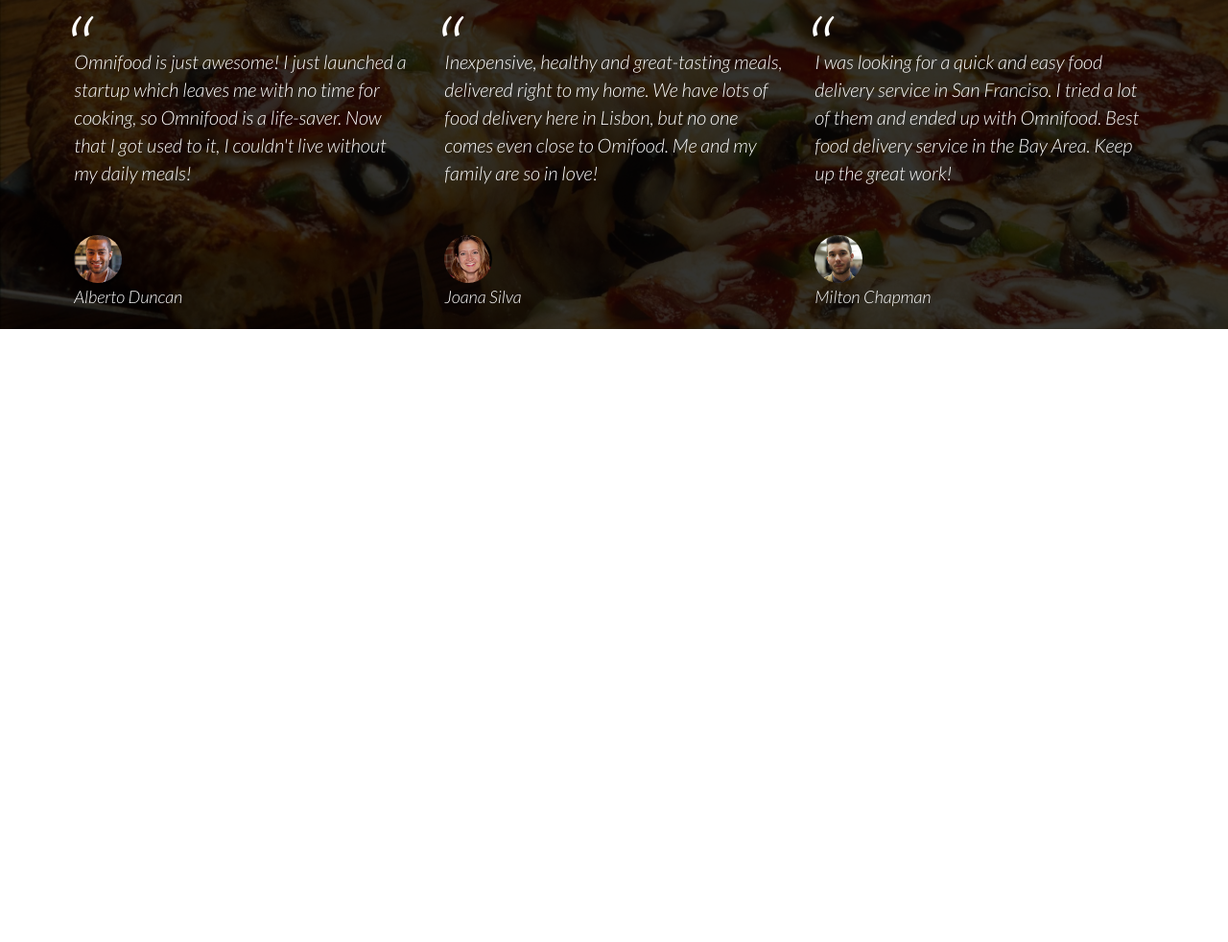
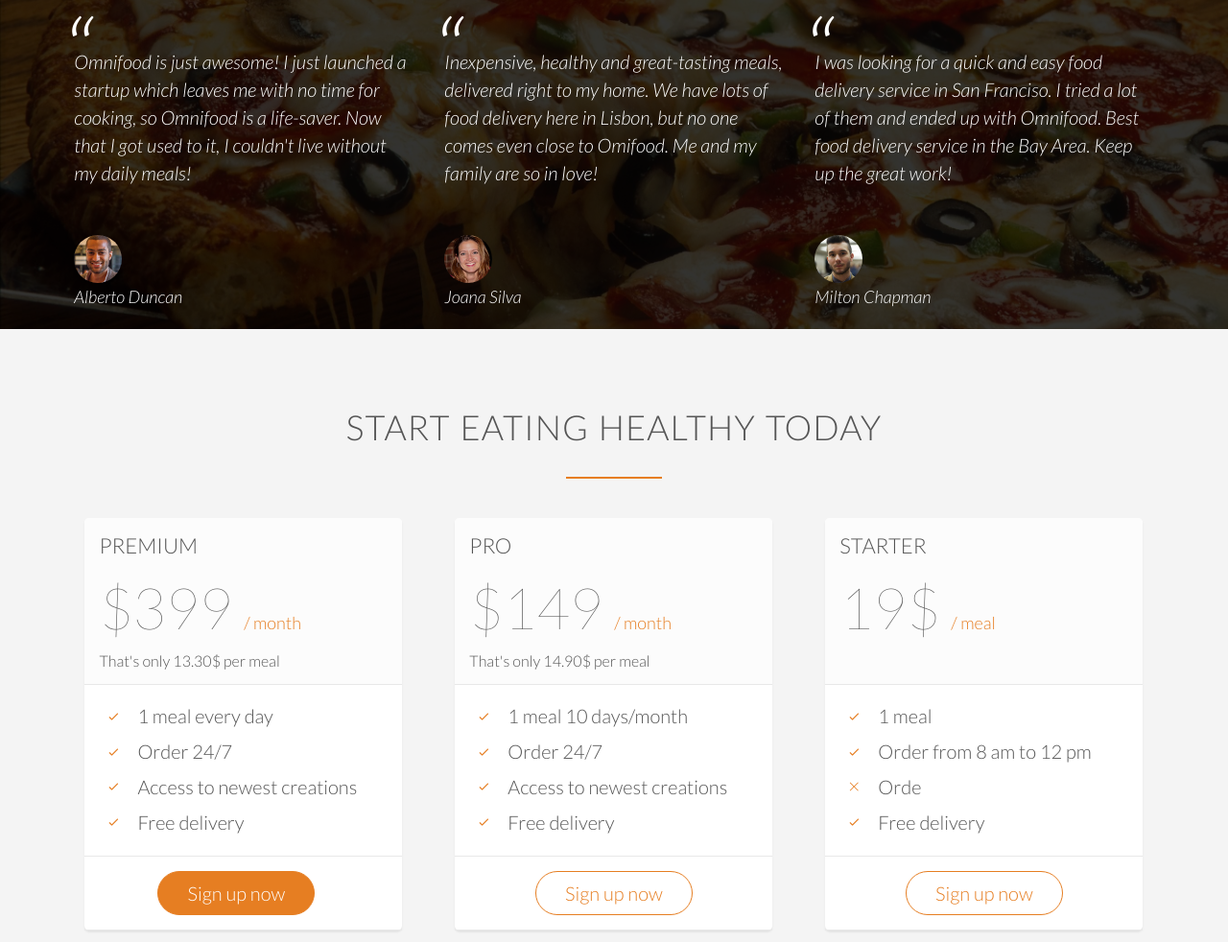
Before and after one commit to darrenji/FoodCompany, a plain HTML site: page index.html in a window 1280 px wide. Shown: the part 3351-4333 px from the top of the page at 96% size. Before the commit the page ends 3694 px from the top, so only its background shows below. Drawn offline with Linux system fonts and the light colour scheme; files whose address does not match are found by name.

Commit message:
signup section finished

```diff
--- a/index.html
+++ b/index.html
@@ -240,5 +240,73 @@
                 </div>
             </div>
         </section>
+
+        <section class="section-plans">
+            <div class="row">
+                <h2>Start eating healthy today</h2>
+            </div>
+            <div class="row">
+                <div class="col span-1-of-3">
+                    <div class="plan-box js--wp-4">
+                        <div>
+                            <h3>Premium</h3>
+                            <p class="plan-price">$399 <span>/ month</span></p>
+                            <p class="plan-price-meal">That's only 13.30$ per meal</p>
+                        </div>
+                        <div>
+                            <ul>
+                                <li><i class="ion-ios-checkmark-empty icon-small"></i>1 meal every day</li>
+                                <li><i class="ion-ios-checkmark-empty icon-small"></i>Order 24/7</li>
+                                <li><i class="ion-ios-checkmark-empty icon-small"></i>Access to newest creations</li>
+                                <li><i class="ion-ios-checkmark-empty icon-small"></i>Free delivery</li>
+                            </ul>
+                        </div>
+                        <div>
+                            <a href="#" class="btn btn-full">Sign up now</a>
+                        </div>
+                    </div>
+                </div>
+                <div class="col span-1-of-3">
+                    <div class="plan-box">
+                        <div>
+                            <h3>Pro</h3>
+                            <p class="plan-price">$149 <span>/ month</span></p>
+                            <p class="plan-price-meal">That's only 14.90$ per meal</p>
+                        </div>
+                        <div>
+                            <ul>
+                                <li><i class="ion-ios-checkmark-empty icon-small"></i>1 meal 10 days/month</li>
+                                <li><i class="ion-ios-checkmark-empty icon-small"></i>Order 24/7</li>
+                                <li><i class="ion-ios-checkmark-empty icon-small"></i>Access to newest creations</li>
+                                <li><i class="ion-ios-checkmark-empty icon-small"></i>Free delivery</li>
+                            </ul>
+                        </div>
+                        <div>
+                            <a href="#" class="btn btn-ghost">Sign up now</a>
+                        </div>
+                    </div>
+                </div>
+                <div class="col span-1-of-3">
+                    <div class="plan-box">
+                        <div>
+                            <h3>Starter</h3>
+                            <p class="plan-price">19$ <span>/ meal</span></p>
+                            <p class="plan-price-meal">&nbsp;</p>
+                        </div>
+                        <div>
+                            <ul>
+                                <li><i class="ion-ios-checkmark-empty icon-small"></i>1 meal</li>
+                                <li><i class="ion-ios-checkmark-empty icon-small"></i>Order from 8 am to 12 pm</li>
+                                <li><i class="ion-ios-close-empty icon-small"></i>Orde</li>
+                                <li><i class="ion-ios-checkmark-empty icon-small"></i>Free delivery</li>
+                            </ul>
+                        </div>
+                        <div>
+                            <a href="#" class="btn btn-ghost">Sign up now</a>
+                        </div>
+                    </div>
+                </div>
+            </div>
+        </section>
     </body>
 </html>
--- a/resources/css/style.css
+++ b/resources/css/style.css
@@ -396,3 +396,58 @@
     display: block;
     vertical-align: middle;
 }
+
+/*--------------------------------------*/
+/* plans */
+/*--------------------------------------*/
+
+.section-plans {
+    background-color: #f4f4f4;
+}
+
+.plan-box {
+    background-color: #fff;
+    border-radius: 5px;
+    width: 90%;
+    margin-left: 5%;
+    box-shadow: 0 2px 2px #e3e3e3;
+}
+
+.plan-box div {
+    padding: 15px;
+    border-bottom: 1px solid #e8e8e8;
+}
+
+.plan-box div:first-child {
+    background-color: #fcfcfc;
+    border-top-left-radius: 5px;
+    border-top-right-radius: 5px;
+}
+
+.plan-box div:last-child {
+    text-align: center;
+}
+
+.plan-price {
+    font-size: 300%;
+    margin-bottom: 10px;
+    font-weight: 100;
+}
+
+.plan-price span {
+    font-size: 30%;
+    font-weight: 300;
+    color: #e67e22;
+}
+
+.plan-price-meal {
+    font-size: 80%;
+}
+
+.plan-box ul {
+    list-style: none;
+}
+
+.plan-box ul li {
+    padding: 5px 0;
+}
```
